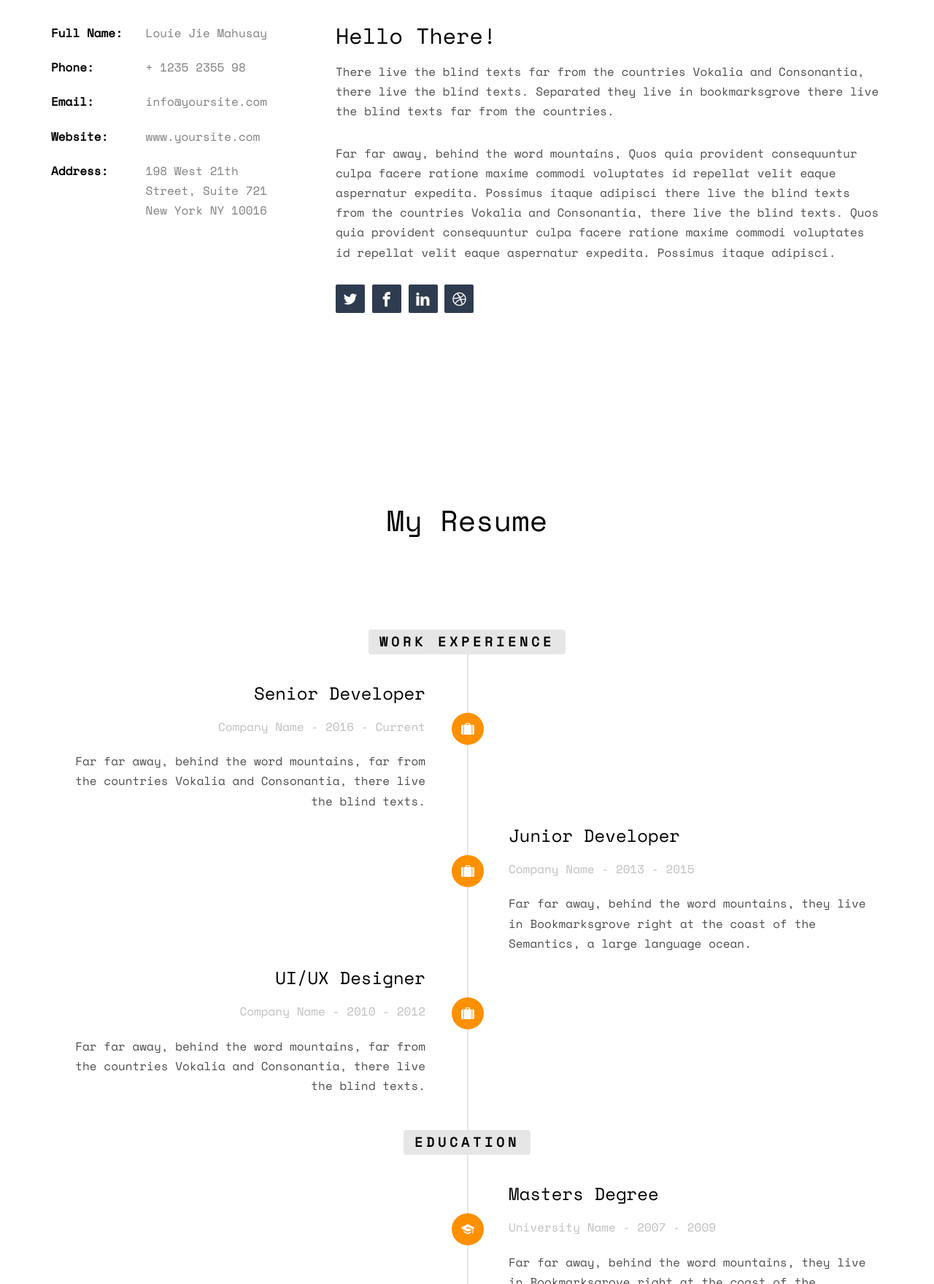
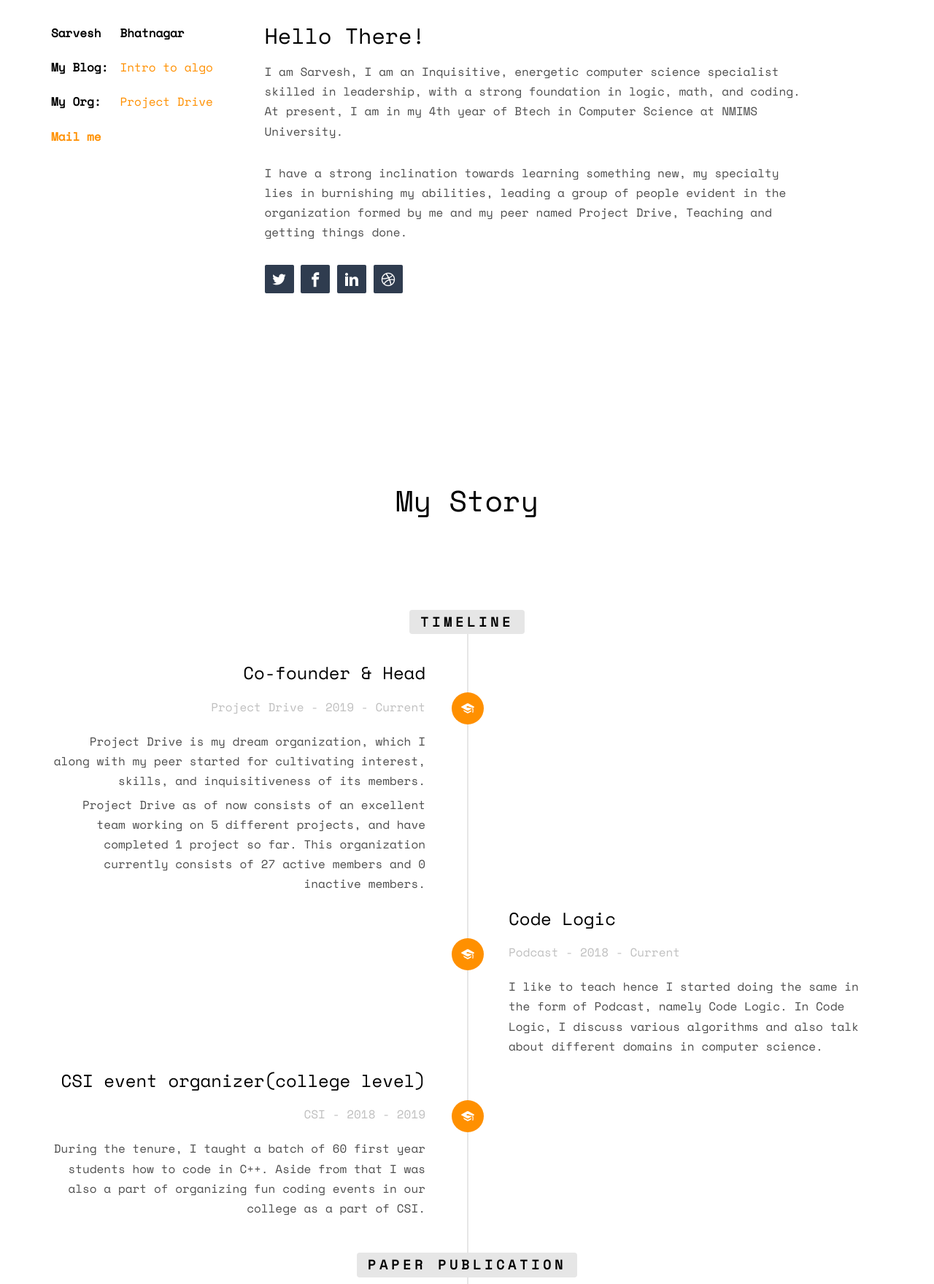
Before and after one commit to sarveshbhatnagar/profile, a plain HTML site: page index.html in a window 1280 px wide. Shown: the part 1040-2800 px from the top of the page at 73% size. Drawn offline with nearby package versions, Linux system fonts and the light colour scheme; some packages are replaced by stand-ins of ours; no server answers; files whose address does not match are found by name.

Commit message:
Update index.html

```diff
--- a/index.html
+++ b/index.html
@@ -3,25 +3,11 @@
 	<head>
 	<meta charset="utf-8">
 	<meta http-equiv="X-UA-Compatible" content="IE=edge">
-	<title>Profile &mdash; Free Website Template, Free HTML5 Template by freehtml5.co</title>
+	<title>Sarvesh Bhatnagar</title>
 	<meta name="viewport" content="width=device-width, initial-scale=1">
 	<meta name="description" content="Free HTML5 Website Template by freehtml5.co" />
 	<meta name="keywords" content="free website templates, free html5, free template, free bootstrap, free website template, html5, css3, mobile first, responsive" />
 	<meta name="author" content="freehtml5.co" />
-
-	<!--
-	//////////////////////////////////////////////////////
-
-	FREE HTML5 TEMPLATE
-	DESIGNED & DEVELOPED by FreeHTML5.co
-
-	Website: 		http://freehtml5.co/
-	Email: 			info@freehtml5.co
-	Twitter: 		http://twitter.com/fh5co
-	Facebook: 		https://www.facebook.com/fh5co
-
-	//////////////////////////////////////////////////////
-	 -->
 
   	<!-- Facebook and Twitter integration -->
 	<meta property="og:title" content=""/>
@@ -68,8 +54,8 @@
 					<div class="display-t js-fullheight">
 						<div class="display-tc js-fullheight animate-box" data-animate-effect="fadeIn">
 							<div class="profile-thumb" style="background: url(images/user-3.jpg);"></div>
-							<h1><span>Louie Jie Mahusay</span></h1>
-							<h3><span>Web Developer / Photographer</span></h3>
+							<h1><span>Sarvesh Bhatnagar</span></h1>
+							<h3><span>Programmer / Researcher</span></h3>
 							<p>
 								<ul class="fh5co-social-icons">
 									<li><a href="#"><i class="icon-twitter2"></i></a></li>
@@ -93,19 +79,18 @@
 				</div>
 			</div>
 			<div class="row">
-				<div class="col-md-4">
+				<div class="col-md-3">
 					<ul class="info">
-						<li><span class="first-block">Full Name:</span><span class="second-block">Louie Jie Mahusay</span></li>
-						<li><span class="first-block">Phone:</span><span class="second-block">+ 1235 2355 98</span></li>
-						<li><span class="first-block">Email:</span><span class="second-block">info@yoursite.com</span></li>
-						<li><span class="first-block">Website:</span><span class="second-block">www.yoursite.com</span></li>
-						<li><span class="first-block">Address:</span><span class="second-block">198 West 21th Street, Suite 721 New York NY 10016</span></li>
+						<li><span class="first-block">Sarvesh</span><span class="first-block"> Bhatnagar</span></li>
+						<li><span class="first-block">My Blog:</span><span class="second-block"><a href="http://www.introtoalgo.com">Intro to algo</a></span></li>
+						<li><span class="first-block">My Org:</span><span class="second-block"><a href="http://www.project-drive.org">Project Drive</a></span></li>
+						<li><span class="first-block"><a href="mailto:sarveshbhatnagar08@gmail.com?subject=Hey">Mail me</a></li>
 					</ul>
 				</div>
 				<div class="col-md-8">
 					<h2>Hello There!</h2>
-					<p>There live the blind texts far from the countries Vokalia and Consonantia, there live the blind texts. Separated they live in bookmarksgrove there live the blind texts far from the countries.</p>
-					<p>Far far away, behind the word mountains, Quos quia provident consequuntur culpa facere ratione maxime commodi voluptates id repellat velit eaque aspernatur expedita. Possimus itaque adipisci there live the blind texts from the countries Vokalia and Consonantia, there live the blind texts. Quos quia provident consequuntur culpa facere ratione maxime commodi voluptates id repellat velit eaque aspernatur expedita. Possimus itaque adipisci.</p>
+					<p>I am Sarvesh, I am an Inquisitive, energetic computer science specialist skilled in leadership, with a strong foundation in logic, math, and coding. At present, I am in my 4th year of Btech in Computer Science at NMIMS University.</p>
+					<p>I have a strong inclination towards learning something new, my specialty lies in burnishing my abilities, leading a group of people evident in the organization formed by me and my peer named Project Drive, Teaching and getting things done. </p>
 					<p>
 						<ul class="fh5co-social-icons">
 							<li><a href="#"><i class="icon-twitter2"></i></a></li>
@@ -123,55 +108,56 @@
 		<div class="container">
 			<div class="row animate-box">
 				<div class="col-md-8 col-md-offset-2 text-center fh5co-heading">
-					<h2>My Resume</h2>
+					<h2>My Story</h2>
 				</div>
 			</div>
 			<div class="row">
 				<div class="col-md-12 col-md-offset-0">
 					<ul class="timeline">
 						<li class="timeline-heading text-center animate-box">
-							<div><h3>Work Experience</h3></div>
+							<div><h3>Timeline</h3></div>
 						</li>
 						<li class="animate-box timeline-unverted">
-							<div class="timeline-badge"><i class="icon-suitcase"></i></div>
+							<div class="timeline-badge"><i class="icon-graduation-cap"></i></div>
 							<div class="timeline-panel">
 								<div class="timeline-heading">
-									<h3 class="timeline-title">Senior Developer</h3>
-									<span class="company">Company Name - 2016 - Current</span>
+									<h3 class="timeline-title">Co-founder & Head</h3>
+									<span class="company">Project Drive - 2019 - Current</span>
 								</div>
 								<div class="timeline-body">
-									<p>Far far away, behind the word mountains, far from the countries Vokalia and Consonantia, there live the blind texts.</p>
+									<p>Project Drive is my dream organization, which I along with my peer started for cultivating interest, skills, and inquisitiveness of its members.</p>
+									<p>Project Drive as of now consists of an excellent team working on 5 different projects, and have completed 1 project so far. This organization currently consists of 27 active members and 0 inactive members.</p>
 								</div>
 							</div>
 						</li>
 						<li class="timeline-inverted animate-box">
-							<div class="timeline-badge"><i class="icon-suitcase"></i></div>
+							<div class="timeline-badge"><i class="icon-graduation-cap"></i></div>
 							<div class="timeline-panel">
 								<div class="timeline-heading">
-									<h3 class="timeline-title">Junior Developer</h3>
-									<span class="company">Company Name - 2013 - 2015</span>
+									<h3 class="timeline-title">Code Logic</h3>
+									<span class="company">Podcast - 2018 - Current</span>
 								</div>
 								<div class="timeline-body">
-									<p>Far far away, behind the word mountains, they live in Bookmarksgrove right at the coast of the Semantics, a large language ocean.</p>
+									<p>I like to teach hence I started doing the same in the form of Podcast, namely Code Logic. In Code Logic, I discuss various algorithms and also talk about different domains in computer science.</p>
 								</div>
 							</div>
 						</li>
 						<li class="animate-box timeline-unverted">
-							<div class="timeline-badge"><i class="icon-suitcase"></i></div>
+							<div class="timeline-badge"><i class="icon-graduation-cap"></i></div>
 							<div class="timeline-panel">
 								<div class="timeline-heading">
-									<h3 class="timeline-title">UI/UX Designer</h3>
-									<span class="company">Company Name - 2010 - 2012</span>
+									<h3 class="timeline-title">CSI event organizer(college level)</h3>
+									<span class="company">CSI - 2018 - 2019</span>
 								</div>
 								<div class="timeline-body">
-									<p>Far far away, behind the word mountains, far from the countries Vokalia and Consonantia, there live the blind texts.</p>
+									<p>During the tenure, I taught a batch of 60 first year students how to code in C++. Aside from that I was also a part of organizing fun coding events in our college as a part of CSI.</p>
 								</div>
 							</div>
 						</li>
 
 						<br>
 						<li class="timeline-heading text-center animate-box">
-							<div><h3>Education</h3></div>
+							<div><h3>Paper Publication</h3></div>
 						</li>
 						<li class="timeline-inverted animate-box">
 							<div class="timeline-badge"><i class="icon-graduation-cap"></i></div>
```
